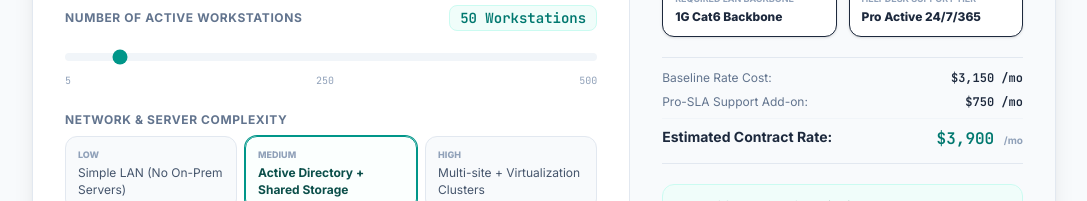
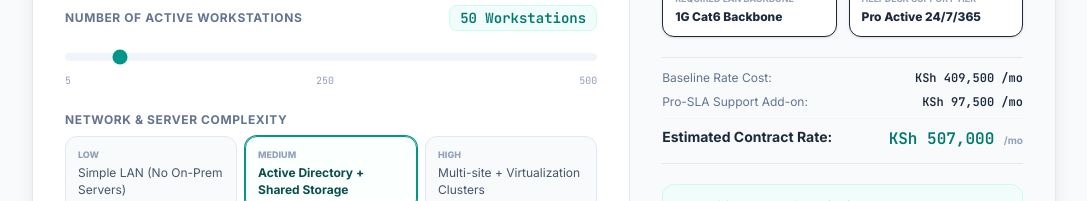
Before and after one commit to chero-uxlab/zentrixcoresolutions, a React (Vite) app: page / in a window 1280 px wide. Shown: the part 2140-2341 px from the top of the page, without its empty margins (96-1183 px from the left). Built offline with nearby package versions, Linux system fonts and the light colour scheme.

Commit message:
feat: update calculator currency and hero image
Convert calculator pricing to KSh using a fixed rate and update the hero section to use an external image source for improved asset management.

```diff
--- a/src/components/Calculator.tsx
+++ b/src/components/Calculator.tsx
@@ -90,9 +90,12 @@ export default function Calculator({ onPreFillContact }: CalculatorProps) {
   const selectedComplexity = currentConfig.complexityOpts.find(o => o.val === complexity) || currentConfig.complexityOpts[1];
 
   // Mathematical pricing calculations
+  const USD_TO_KSH = 130;
   const actualScale = suiteCategory === "hvac" ? scaleSize * 100 : scaleSize;
-  const basePrice = scaleSize * currentConfig.baseCostPerUnit * selectedComplexity.multiplier;
-  const supportPrice = includeProSupport ? scaleSize * currentConfig.supportCostPerUnit : 0;
+  const basePriceUSD = scaleSize * currentConfig.baseCostPerUnit * selectedComplexity.multiplier;
+  const supportPriceUSD = includeProSupport ? scaleSize * currentConfig.supportCostPerUnit : 0;
+  const basePrice = basePriceUSD * USD_TO_KSH;
+  const supportPrice = supportPriceUSD * USD_TO_KSH;
 
   // Sizing details unique to categories
   let outputLeftTitle = "Performance Estimate";
@@ -128,13 +131,17 @@ export default function Calculator({ onPreFillContact }: CalculatorProps) {
   const yearlySavings = Math.round(basePrice * 0.18);
   const totalEstimate = Math.round(basePrice + supportPrice);
 
+  const formatKSh = (val: number) => {
+    return "KSh " + Math.round(val).toLocaleString("en-KE");
+  };
+
   const handleApplyToProposal = () => {
     let formattedMessage = `I would like to receive a formal corporate proposal for Zentrixcore services.\n`;
     formattedMessage += `Selected Category: ${currentConfig.title}\n`;
     formattedMessage += `- Scope: ${actualScale} ${currentConfig.unit}\n`;
     formattedMessage += `- Complexity Setup: ${selectedComplexity.label}\n`;
     formattedMessage += `- Add-on Option (${currentConfig.supportLabel}): ${includeProSupport ? "YES" : "NO"}\n`;
-    formattedMessage += `- Estimated Monthly Rate: $${totalEstimate.toLocaleString()}\n`;
+    formattedMessage += `- Estimated Monthly Rate: ${formatKSh(totalEstimate)}\n`;
     formattedMessage += `Please contact me to arrange an engineer survey and finalize pricing.`;
 
     onPreFillContact(formattedMessage);
@@ -281,17 +288,17 @@ export default function Calculator({ onPreFillContact }: CalculatorProps) {
             <div className="space-y-2 text-xs border-y border-slate-200 py-3">
               <div className="flex justify-between">
                 <span className="text-slate-500">Baseline Rate Cost:</span>
-                <span className="font-mono font-semibold text-slate-800">${Math.round(basePrice).toLocaleString()} /mo</span>
+                <span className="font-mono font-semibold text-slate-800">{formatKSh(basePrice)} /mo</span>
               </div>
               {includeProSupport && (
                 <div className="flex justify-between">
                   <span className="text-slate-500">Pro-SLA Support Add-on:</span>
-                  <span className="font-mono font-semibold text-slate-800">${Math.round(supportPrice).toLocaleString()} /mo</span>
+                  <span className="font-mono font-semibold text-slate-800">{formatKSh(supportPrice)} /mo</span>
                 </div>
               )}
               <div className="flex justify-between text-slate-800 font-bold text-sm pt-2 border-t border-slate-100">
                 <span>Estimated Contract Rate:</span>
-                <span className="font-mono text-teal-700 text-base">${totalEstimate.toLocaleString()} <span className="text-[10px] text-slate-400 font-sans">/mo</span></span>
+                <span className="font-mono text-teal-700 text-base">{formatKSh(totalEstimate)} <span className="text-[10px] text-slate-400 font-sans">/mo</span></span>
               </div>
             </div>
 
--- a/src/components/Hero.tsx
+++ b/src/components/Hero.tsx
@@ -1,6 +1,7 @@
 import { motion } from "motion/react";
 import { Send, PhoneCall, ChevronRight, Wind, ShieldAlert, Award, AlertCircle } from "lucide-react";
-import heroBg from "../assets/images/ac_hero_bg_1782809286852.jpg";
+
+const heroBg = "https://images.unsplash.com/photo-1558494949-ef010cbdcc31?auto=format&fit=crop&w=1920&q=80";
 
 interface HeroProps {
   onScrollToCalculator: () => void;
```
